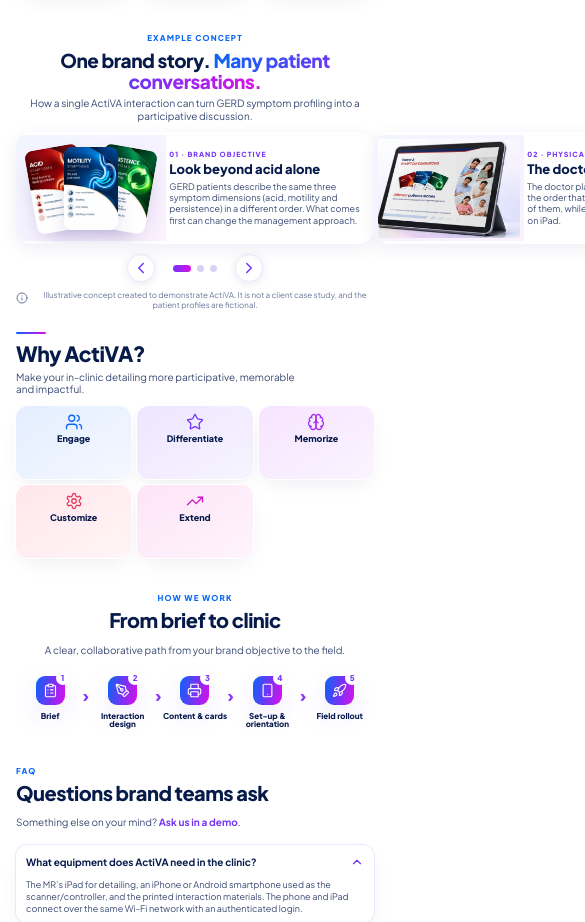
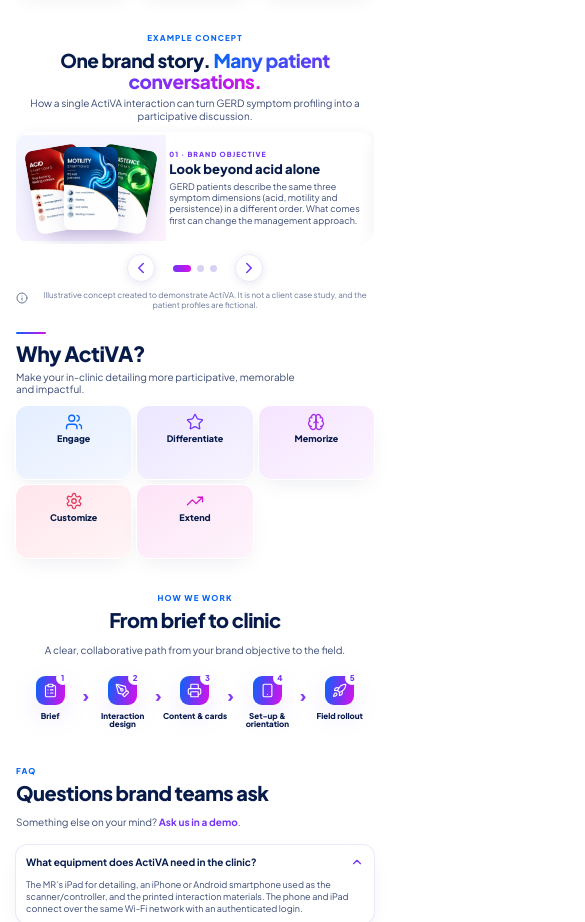
Before and after one commit to Rohan9833/Activa-microsite, a React (Vite) app in the folder frontend/: page / in a window 390 px wide. Shown: the part 1160-2082 px from the top of the page, 585 px wide, since content can reach past the window. Built offline with nearby package versions, Linux system fonts and the light colour scheme; no server answers.

Commit message:
Clip mobile example carousel inside viewport

```diff
--- a/frontend/src/index.css
+++ b/frontend/src/index.css
@@ -405,11 +405,15 @@
     font-size: 10px;
     line-height: 1.25;
   }
+  #example .example-carousel-viewport {
+    width: 100%;
+    overflow: hidden;
+    border-radius: 16px;
+  }
   #example ol {
     display: flex;
     gap: 0;
     margin-top: 10px;
-    overflow: hidden;
     border-radius: 16px;
     box-shadow: 0 5px 18px rgba(53, 35, 113, .08);
   }
@@ -451,16 +455,17 @@
     overflow: hidden;
   }
   #example ol.example-slides {
-    width: 100%;
-    transform: translateX(calc(var(--active-slide) * -100%));
+    width: 300%;
+    max-width: none;
+    transform: translateX(calc(var(--active-slide) * -33.333333%));
     transition: transform 320ms cubic-bezier(.22,.61,.36,1);
     overflow: visible;
     box-shadow: none;
   }
   #example ol > li {
     display: block !important;
-    flex: 0 0 100%;
-    width: 100%;
+    flex: 0 0 33.333333%;
+    width: 33.333333%;
   }
   #example ol > li > div {
     box-shadow: 0 5px 18px rgba(53, 35, 113, .08);
```
